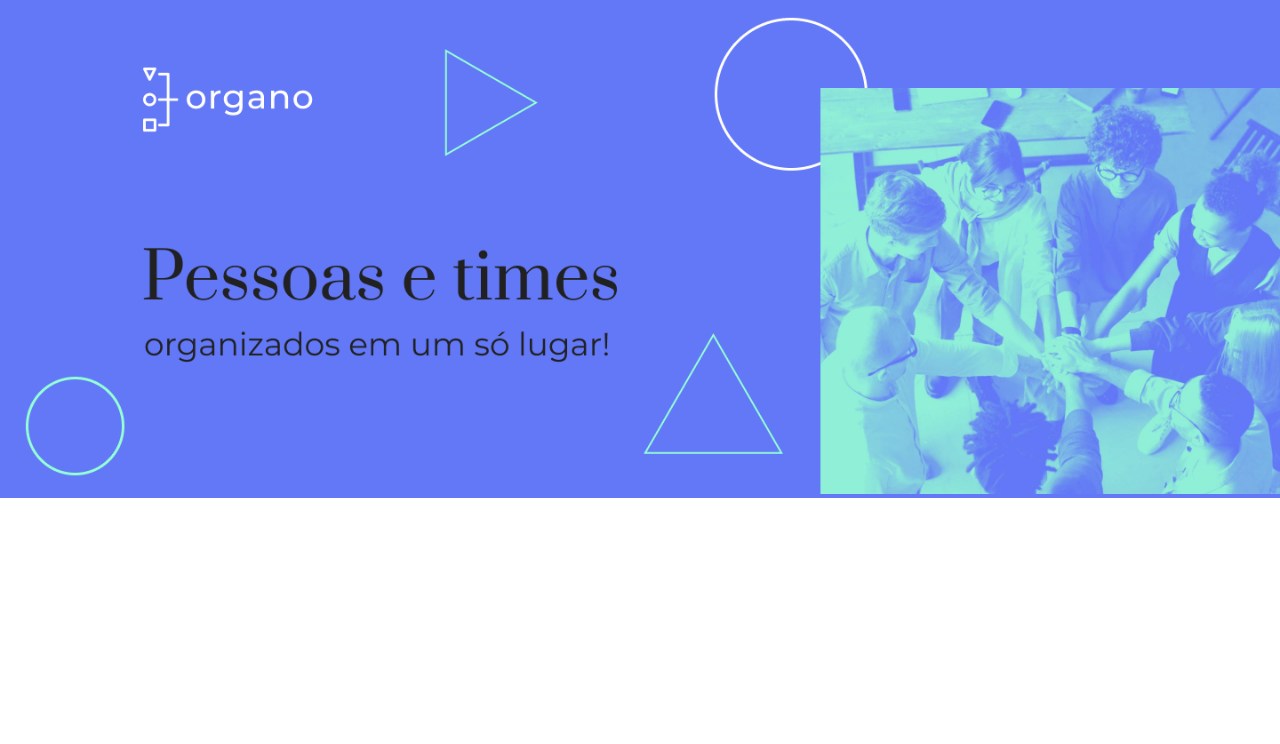
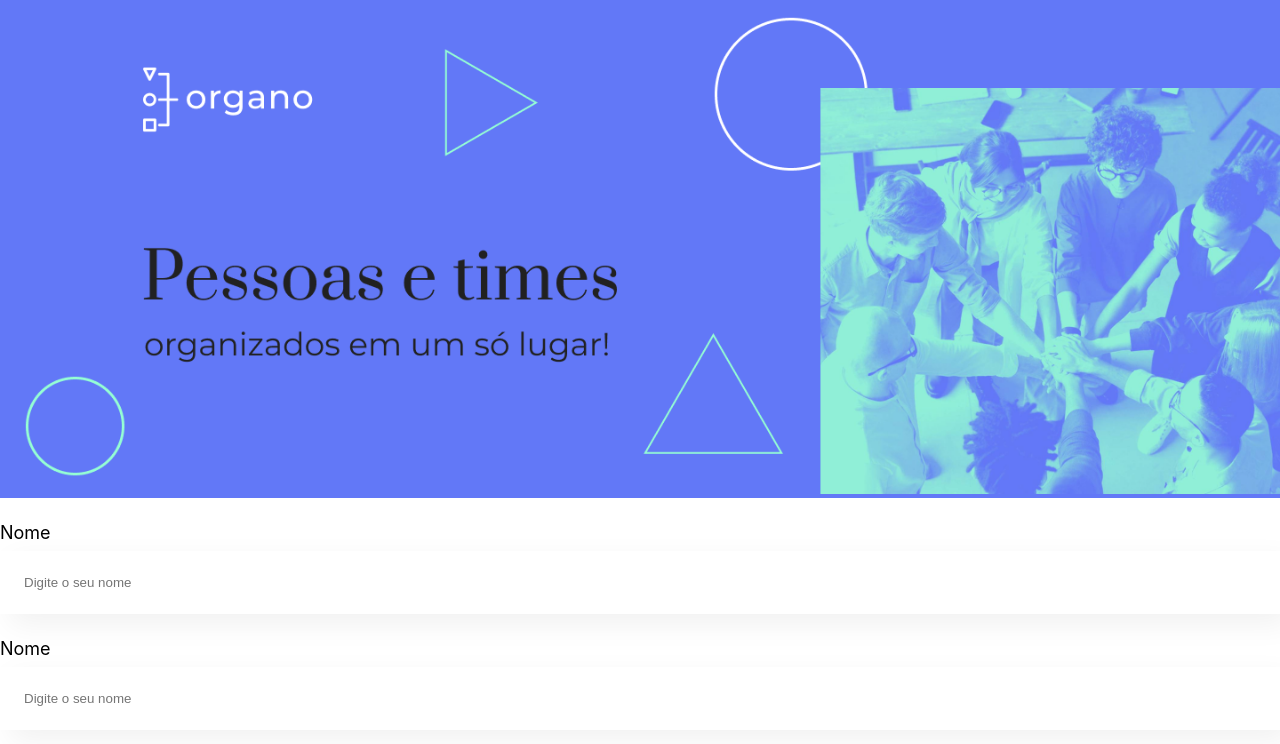
Before and after one commit to eduardoportella/organo, a JavaScript app: page / in a window 1280 px wide. Shown: the top 744 px of the page. Built offline with nearby package versions, Linux system fonts and the light colour scheme; the HTML template or start-up script is replaced by a standard one.

Commit message:
campos de texto

```diff
--- a/src/App.js
+++ b/src/App.js
@@ -1,9 +1,12 @@
-import Banner from './componentes/Banner/Banner';
+import Banner from './componentes/Banner';
+import CampoTexto from './componentes/CampoTexto';
 
 function App() {
   return (
     <div className="App">
       <Banner />
+      <CampoTexto />
+      <CampoTexto />
     </div>
   );
 }
--- /dev/null
+++ b/src/componentes/CampoTexto/index.css
@@ -0,0 +1,18 @@
+.campotexto {
+    margin: 24px 0;
+}
+
+.campotexto label {
+    display: block;
+    margin-bottom: 8px;
+    font-size: 18px;
+}
+
+.campotexto input {
+    background-color: #FFF;
+    box-shadow: 10px 10px 30px rgba(0, 0, 0, 0.06);
+    width: 100%;
+    border: none;
+    padding: 24px;
+    box-sizing: border-box;
+}
--- /dev/null
+++ b/src/componentes/CampoTexto/index.js
@@ -0,0 +1,12 @@
+import './index.css';
+
+const CampoTexto = () => {
+    return (
+        <div className='campotexto'>
+            <label>Nome</label>
+            <input placeholder="Digite o seu nome"/>
+        </div>
+    );
+};
+
+export default CampoTexto;
```
Also changed, not shown: src/componentes/Banner/index.js (renamed from src/componentes/Banner/Banner.js).
